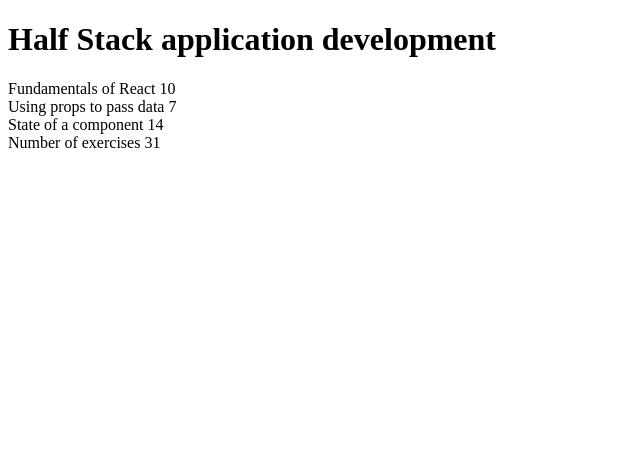
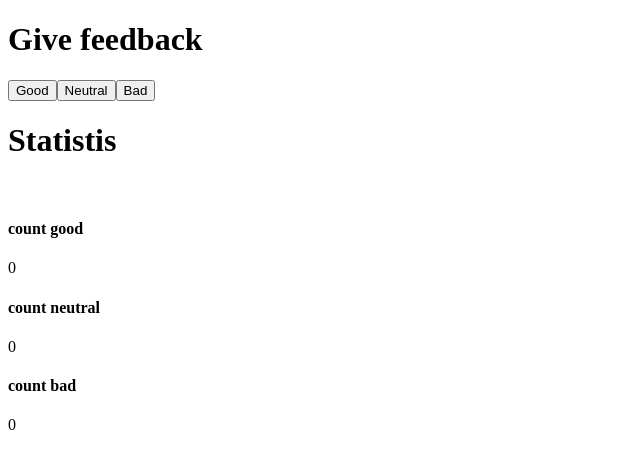
Before and after one commit to Adecas-Eg/Part0, a React (Vite) app in the folder part1/: page / in a window 1280 px wide. Shown: the top 468 px of the page, without its empty margins (0-640 px from the left). Built offline with nearby package versions, Linux system fonts and the light colour scheme.

Commit message:
part 1 1.6

```diff
--- a/part1/src/App.jsx
+++ b/part1/src/App.jsx
@@ -1,74 +1,32 @@
-const Header = (props) => {
-  console.log(props);
-  return <h1>{props.course}</h1>;
-};
+import { useState } from "react";
 
-const Part = (props) => {
+const App = () => {
+  // guarda los clics de cada botón en su propio estado
+  const [good, setGood] = useState(0);
+  const [neutral, setNeutral] = useState(0);
+  const [bad, setBad] = useState(0);
+
   return (
     <div>
-      {props.part} {props.exercises}
-    </div>
-  );
-};
-const Content = (props) => {
-  return (
-    <div>
-      <Part
-        part={props.parts[0].name}
-        exercises={props.parts[0].exercises}
-      ></Part>
-      <Part
-        part={props.parts[1].name}
-        exercises={props.parts[1].exercises}
-      ></Part>
-      <Part
-        part={props.parts[2].name}
-        exercises={props.parts[2].exercises}
-      ></Part>
+      <h1>Give feedback</h1>
+      <button  onClick={() => setGood(1 + good)}> Good</button>
+      <button   onClick={() => setNeutral(1 + neutral)}> Neutral</button>
+      <button onClick={() => setBad(1 + bad)}> Bad</button>
+      <br />
+      <h1>Statistis</h1>
+      <br />
+      <h4>count good</h4>
+      {good}
+      <br />
+      <h4>count neutral</h4>
+
+      {neutral}
+      <br />
+      <h4>count bad</h4>
+
+      {bad}
     </div>
   );
 };
 
-const Total = (props) => {
-  return (
-    <div>
-      Number of exercises{" "}
-      {props.parts[0].exercises +
-        props.parts[1].exercises +
-        props.parts[2].exercises}
-    </div>
-  );
-};
-
-const App = () => {
-  const course = {
-    name: "Half Stack application development",
-    parts: [
-      {
-        name: "Fundamentals of React",
-        exercises: 10,
-      },
-
-      {
-        name: "Using props to pass data",
-        exercises: 7,
-      },
-
-      {
-        name: "State of a component",
-        exercises: 14,
-      },
-    ],
-  };
-
-  return (
-    <div>
-      <Header course={course.name}></Header>
-
-      <Content parts={course.parts}></Content>
-
-      <Total parts={course.parts}></Total>
-    </div>
-  );
-};
 export default App;
```
